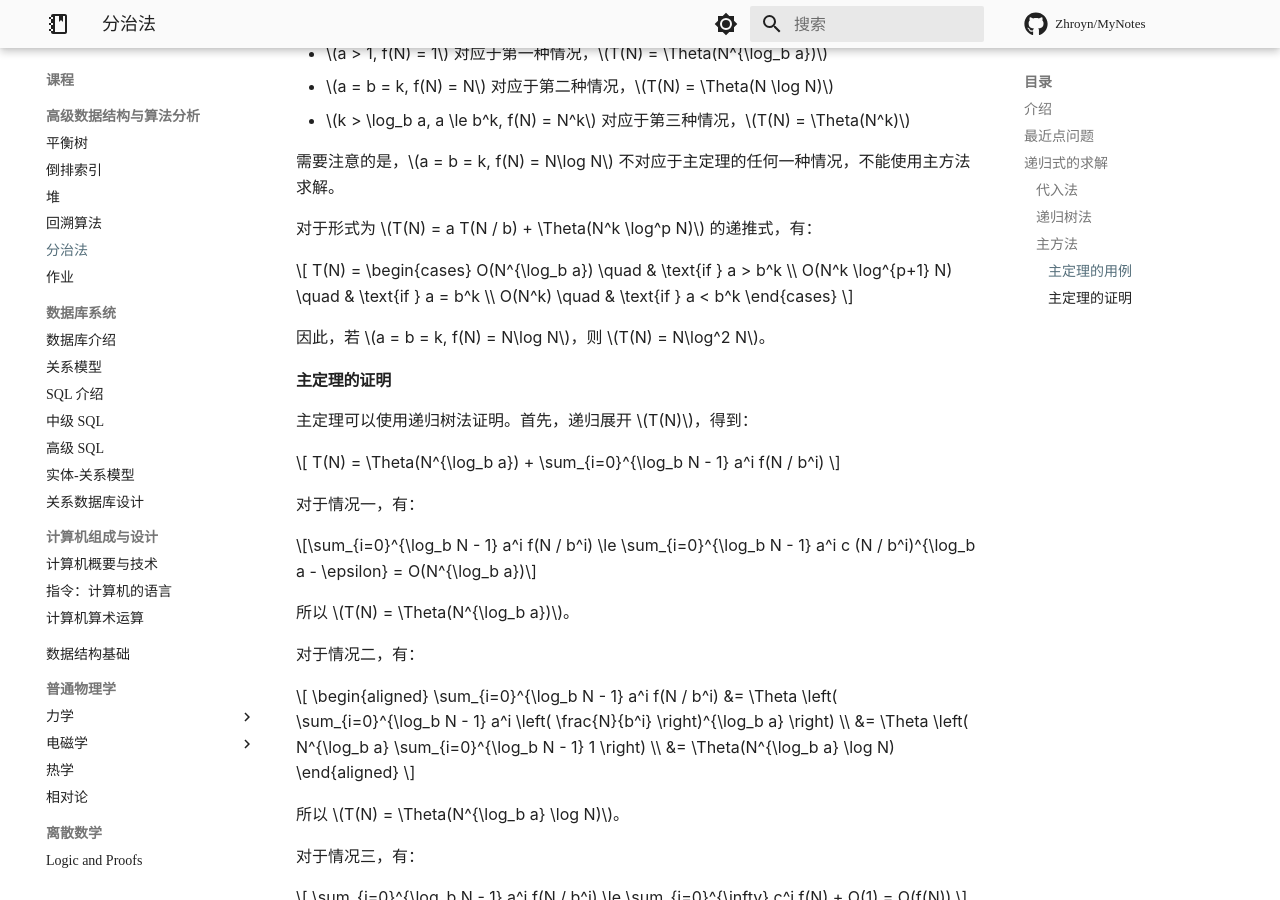
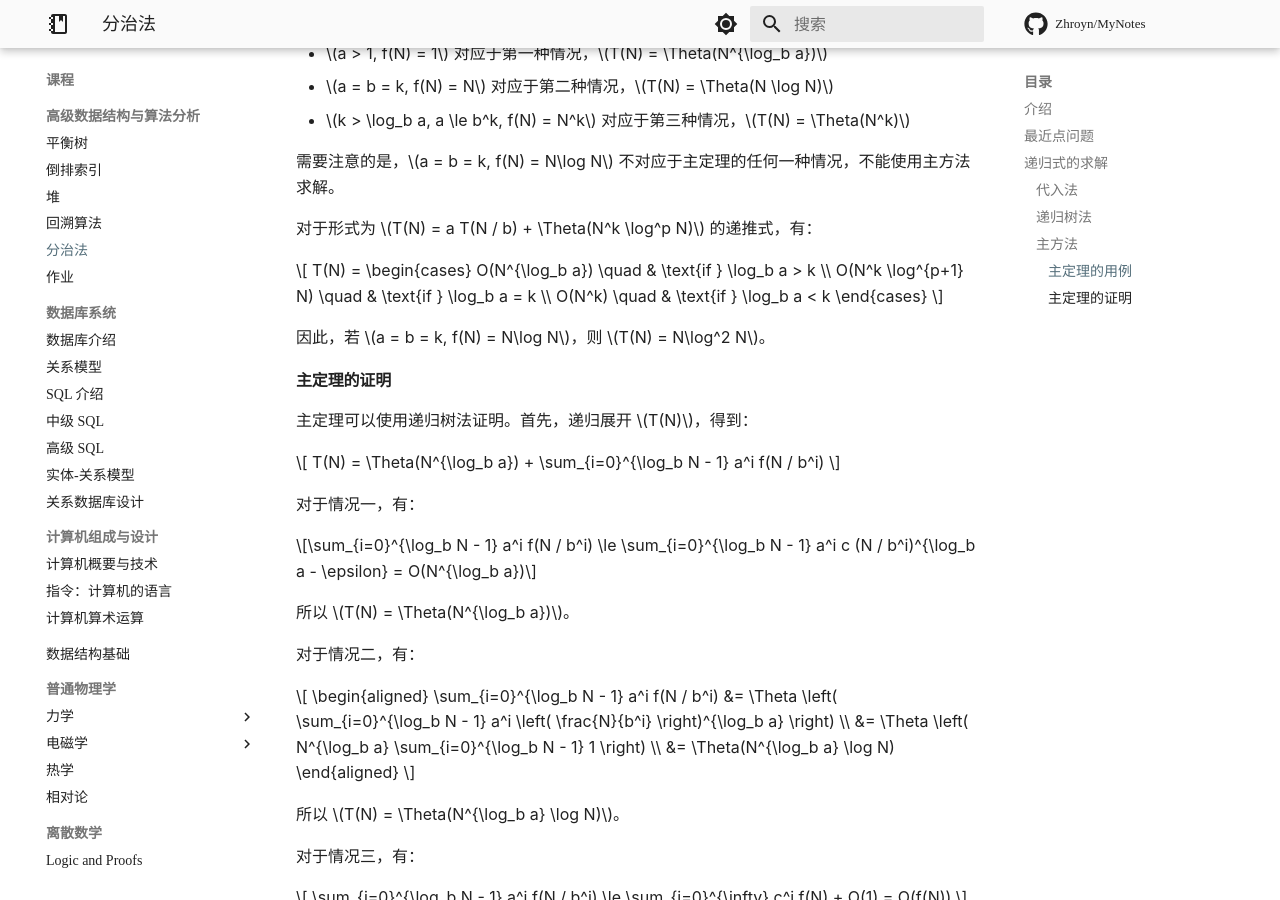
Before and after one commit to Pxtkn/MyNotes, an MkDocs documentation site: the page built from docs/课程/高级数据结构与算法分析/Divide and Conquer.md, in a window 1280 px wide and 900 px high, scrolled down 2258 px. Built offline with MkDocs 1.6.1 and Material for MkDocs 9.7.7, drawn with Linux system fonts in a browser that asks for light colours; nearby versions of some CDN libraries; some web fonts are replaced; library files that are not in the unit come from our copies; comment, search, counter and statistics services are not loaded; a style sheet for code colours, icons or effects is not loaded.

Commit message:
docs: 修改了ADS分治法笔记，并添加了相关习题

```diff
--- a/docs/课程/高级数据结构与算法分析/Divide and Conquer.md
+++ b/docs/课程/高级数据结构与算法分析/Divide and Conquer.md
@@ -111,9 +111,9 @@ $$ T(N) = c \sum_{i=0}^{\log_4 N - 1} (\frac{3}{16})^i N^2 + \Theta(N^{\log_4 3}
 
 $$
 T(N) = \begin{cases}
-    O(N^{\log_b a}) \quad & \text{if } a > b^k \\
-    O(N^k \log^{p+1} N) \quad & \text{if } a = b^k \\
-    O(N^k) \quad & \text{if } a < b^k
+    O(N^{\log_b a}) \quad & \text{if } \log_b a > k \\
+    O(N^k \log^{p+1} N) \quad & \text{if } \log_b a = k \\
+    O(N^k) \quad & \text{if } \log_b a < k
 \end{cases}
 $$
 
```
Also changed, not shown: docs/课程/高级数据结构与算法分析/Homework.md (+21 -0 lines).
